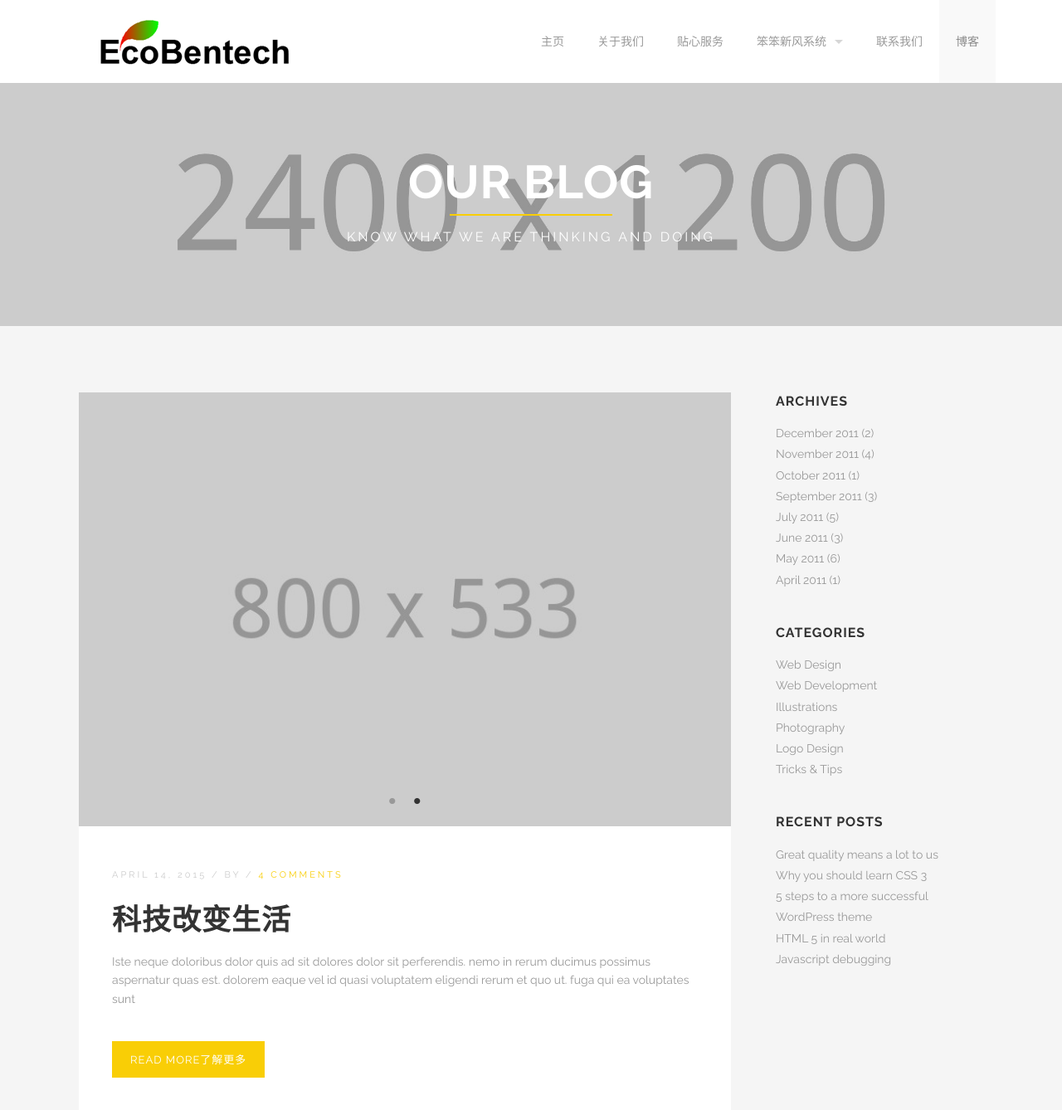
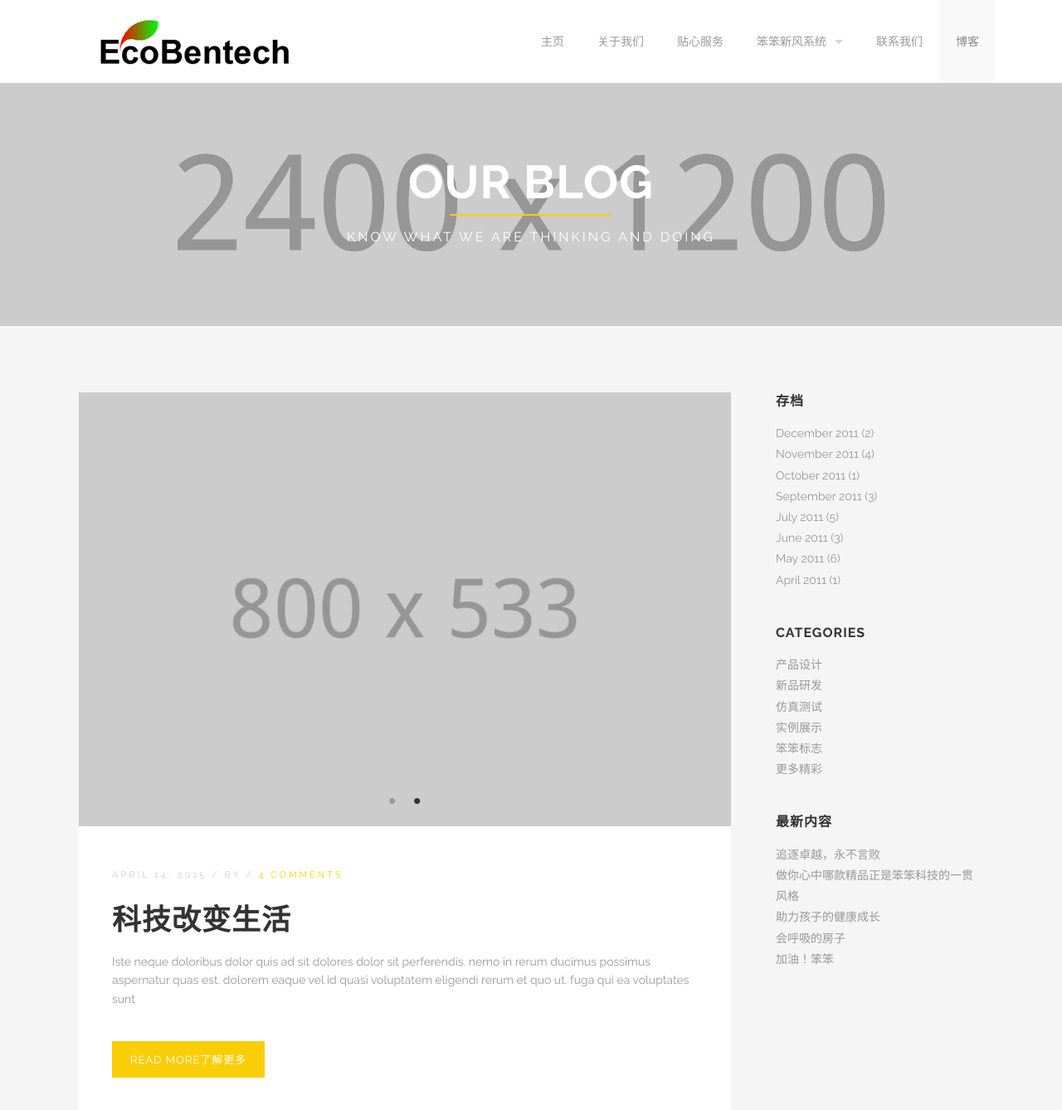
Before and after one commit to braveheart007/braveheart007.github.io, a Jekyll site: the page built from blog/index.html, in a window 1280 px wide and 1400 px high. Shown: the top 1338 px of the window at 83% size. Built offline with Jekyll 4.4.1, drawn with Linux system fonts in a browser that asks for light colours; the list of posts is cut into pages by our own code.

Commit message:
Update sidebar.html

```diff
--- a/_includes/sidebar.html
+++ b/_includes/sidebar.html
@@ -1,5 +1,5 @@
 <div class='links'>
-  <h3>Archives</h3>
+  <h3>存档</h3>
   <ul>
     <li>
       <a href='#'>December 2011</a>
@@ -39,65 +39,65 @@
   <h3>Categories</h3>
   <ul>
     <li>
-      <a href='#'>Web Design</a>
+      <a href='#'>产品设计</a>
     </li>
     <li>
-      <a href='#'>Web Development</a>
+      <a href='#'>新品研发</a>
     </li>
     <li>
-      <a href='#'>Illustrations</a>
+      <a href='#'>仿真测试</a>
     </li>
     <li>
-      <a href='#'>Photography</a>
+      <a href='#'>实例展示</a>
     </li>
     <li>
-      <a href='#'>Logo Design</a>
+      <a href='#'>笨笨标志</a>
     </li>
     <li>
-      <a href='#'>Tricks &amp; Tips</a>
+      <a href='#'>更多精彩</a>
     </li>
   </ul>
 </div>
 <div class='links'>
-  <h3>Recent Posts</h3>
+  <h3>最新内容</h3>
   <ul>
     <li>
-      <a href='#'>Great quality means a lot to us</a>
+      <a href='#'>追逐卓越，永不言败</a>
     </li>
     <li>
-      <a href='#'>Why you should learn CSS 3</a>
+      <a href='#'>做你心中哪款精品正是笨笨科技的一贯风格</a>
     </li>
     <li>
-      <a href='#'>5 steps to a more successful WordPress theme</a>
+      <a href='#'>助力孩子的健康成长</a>
     </li>
     <li>
-      <a href='#'>HTML 5 in real world</a>
+      <a href='#'>会呼吸的房子</a>
     </li>
     <li>
-      <a href='#'>Javascript debugging</a>
+      <a href='#'>加油！笨笨</a>
     </li>
   </ul>
 </div>
 <!-- <div class='links'>
-  <h3>Tags</h3>
+  <h3>笨笨科技，向幸福出发</h3>
   <ul>
     <li>
       <a href='#'>Logo</a>
     </li>
     <li>
-      <a href='#'>Development</a>
+      <a href='#'>完善和发展</a>
     </li>
     <li>
-      <a href='#'>Design</a>
+      <a href='#'>设计中的科技和艺术</a>
     </li>
     <li>
-      <a href='#'>Photography</a>
+      <a href='#'>完美展现</a>
     </li>
     <li>
-      <a href='#'>News</a>
+      <a href='#'>笨笨新消息</a>
     </li>
     <li>
-      <a href='#'>Javascript</a>
+      <a href='#'>我们一起玩耍吧</a>
     </li>
   </ul>
 </div> -->
```
